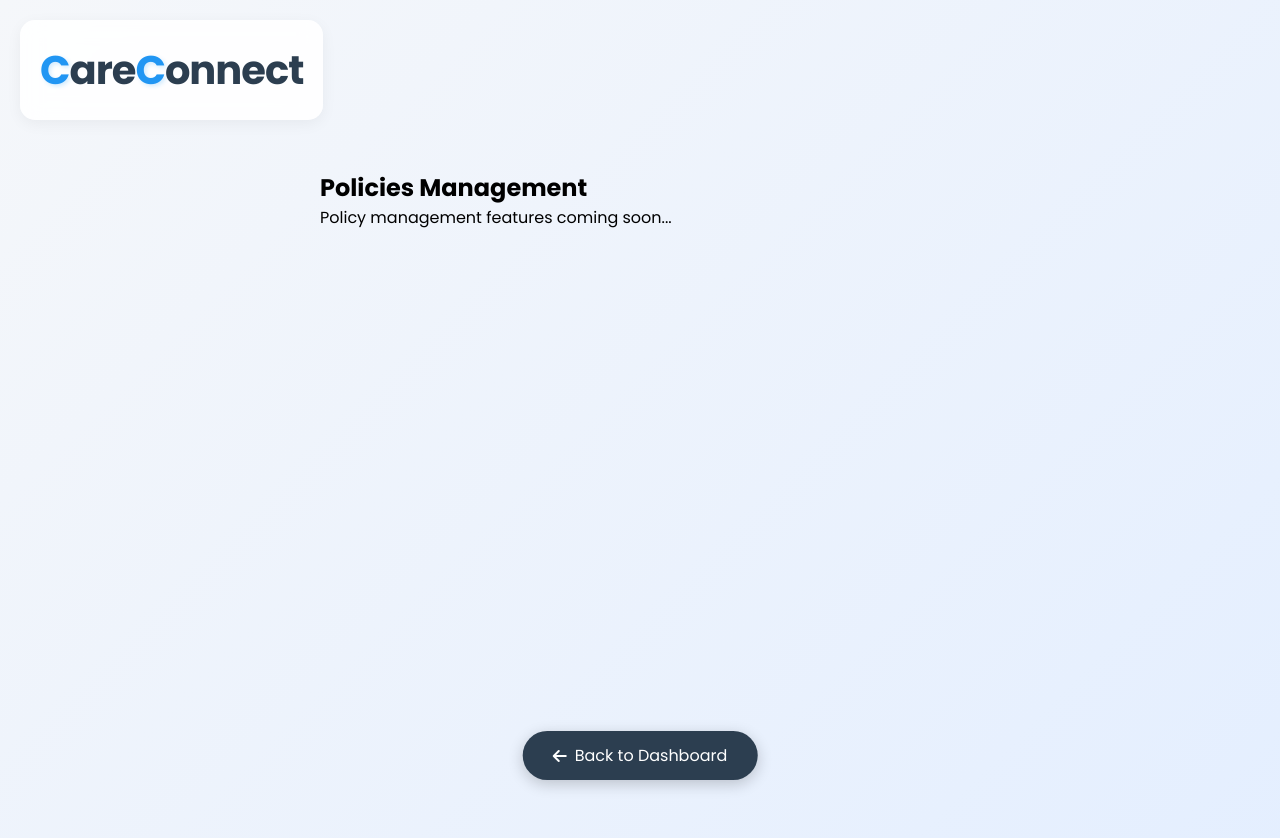
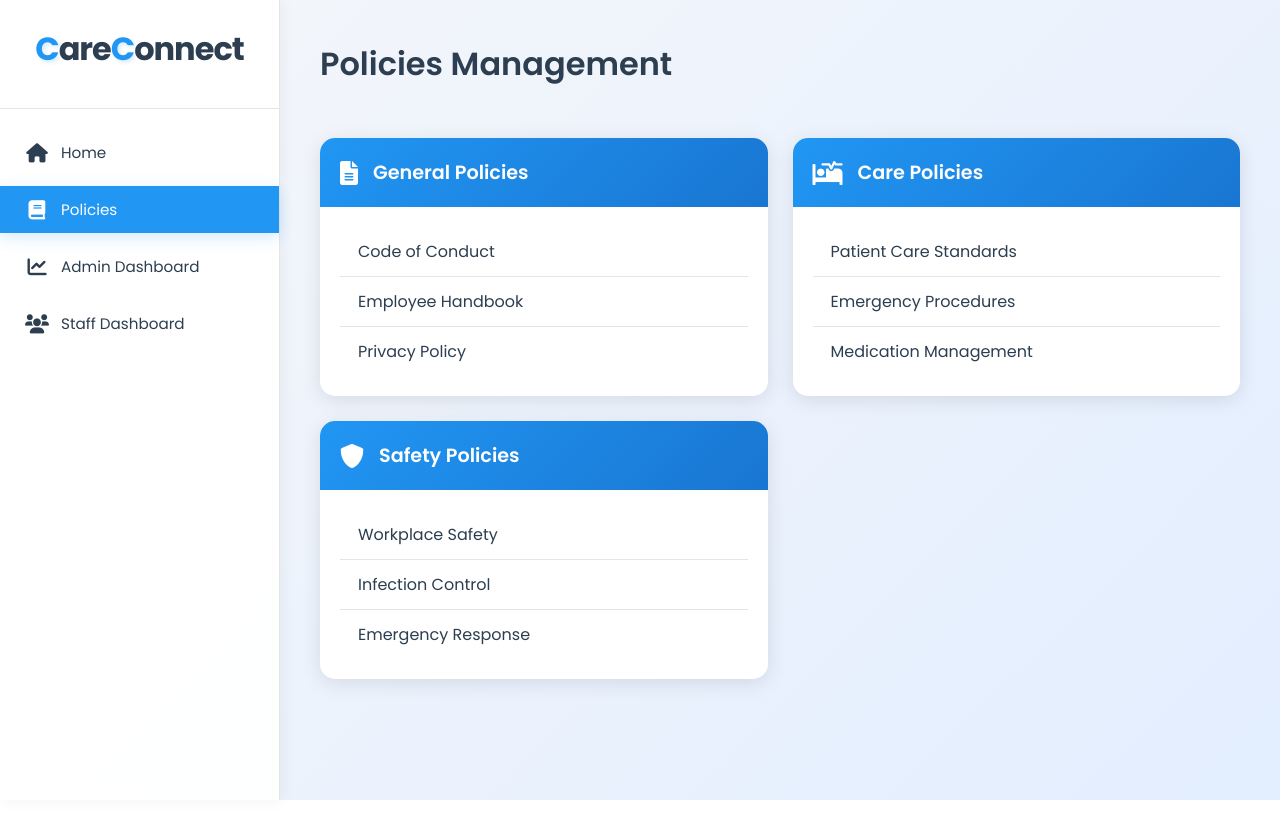
Before and after one commit to D-sumanth/careconnect_2, a website: page public/policies.html in a window 1280 px wide. After the commit the page ends 800 px from the top, so only its background shows below. Drawn offline with Linux system fonts and the light colour scheme; no server answers.

Commit message:
updated navigation bar in policies.html approved 1

```diff
--- /dev/null
+++ b/public/css/policies.css
@@ -0,0 +1,149 @@
+/* policies.css */
+body {
+  margin: 0;
+  padding: 0;
+  background: linear-gradient(135deg, #f5f7fa 0%, #e3eeff 100%);
+  min-height: 100vh;
+  font-family: "Poppins", sans-serif;
+}
+
+.main-content {
+  margin-left: 280px;
+  padding: 20px;
+  min-height: 100vh;
+}
+
+.policies-container {
+  padding: 20px;
+}
+
+.policy-section h2 {
+  color: #2c3e50;
+  margin-bottom: 30px;
+  font-size: 2rem;
+  font-weight: 600;
+}
+
+.policy-cards {
+  display: grid;
+  grid-template-columns: repeat(auto-fit, minmax(300px, 1fr));
+  gap: 25px;
+  padding: 20px 0;
+}
+
+.policy-card {
+  background: white;
+  border-radius: 15px;
+  box-shadow: 0 4px 20px rgba(0, 0, 0, 0.1);
+  overflow: hidden;
+  transition: transform 0.3s ease, box-shadow 0.3s ease;
+  animation: fadeInUp 0.6s ease backwards;
+}
+
+.policy-card:hover {
+  transform: translateY(-5px);
+  box-shadow: 0 6px 25px rgba(0, 0, 0, 0.15);
+}
+
+.policy-header {
+  background: linear-gradient(135deg, #2196f3 0%, #1976d2 100%);
+  color: white;
+  padding: 20px;
+  display: flex;
+  align-items: center;
+  gap: 15px;
+}
+
+.policy-header i {
+  font-size: 1.5rem;
+}
+
+.policy-header h3 {
+  margin: 0;
+  font-size: 1.2rem;
+  font-weight: 600;
+}
+
+.policy-content {
+  padding: 20px;
+}
+
+.policy-content ul {
+  list-style: none;
+  padding: 0;
+  margin: 0;
+}
+
+.policy-content li {
+  padding: 12px 0;
+  border-bottom: 1px solid rgba(0, 0, 0, 0.1);
+  color: #2c3e50;
+  cursor: pointer;
+  transition: color 0.3s ease;
+  display: flex;
+  align-items: center;
+}
+
+.policy-content li:last-child {
+  border-bottom: none;
+}
+
+.policy-content li:hover {
+  color: #2196f3;
+}
+
+.policy-content li::before {
+  content: '\f0da';
+  font-family: 'Font Awesome 5 Free';
+  font-weight: 900;
+  margin-right: 10px;
+  color: #2196f3;
+  opacity: 0;
+  transition: opacity 0.3s ease;
+}
+
+.policy-content li:hover::before {
+  opacity: 1;
+}
+
+/* Animation delays for cards */
+.policy-card:nth-child(1) { animation-delay: 0.2s; }
+.policy-card:nth-child(2) { animation-delay: 0.4s; }
+.policy-card:nth-child(3) { animation-delay: 0.6s; }
+
+@keyframes fadeInUp {
+  from {
+    opacity: 0;
+    transform: translateY(20px);
+  }
+  to {
+    opacity: 1;
+    transform: translateY(0);
+  }
+}
+
+/* Responsive Design */
+@media (max-width: 768px) {
+  .main-content {
+    margin-left: 0;
+    padding: 15px;
+  }
+
+  .policy-section h2 {
+    font-size: 1.5rem;
+    margin-bottom: 20px;
+  }
+
+  .policy-cards {
+    grid-template-columns: 1fr;
+    gap: 20px;
+  }
+
+  .policy-header {
+    padding: 15px;
+  }
+
+  .policy-header h3 {
+    font-size: 1.1rem;
+  }
+}
--- a/public/policies.html
+++ b/public/policies.html
@@ -1,36 +1,109 @@
 <!DOCTYPE html>
 <html lang="en">
   <head>
-    <meta charset="UTF-8">
-    <meta name="viewport" content="width=device-width, initial-scale=1.0">
+    <meta charset="UTF-8" />
+    <meta name="viewport" content="width=device-width, initial-scale=1.0" />
     <title>Policies Management - CareConnect</title>
-    <link rel="stylesheet" href="https://cdnjs.cloudflare.com/ajax/libs/font-awesome/6.0.0/css/all.min.css">
-    <link href="https://fonts.googleapis.com/css2?family=Poppins:wght@400;600;700&display=swap" rel="stylesheet">
-    <link rel="stylesheet" href="/css/common.css">
-    <link rel="stylesheet" href="/css/dashboard.css">
-    <link rel="stylesheet" href="/css/header-controls.css">
+    <link
+      rel="stylesheet"
+      href="https://cdnjs.cloudflare.com/ajax/libs/font-awesome/6.0.0/css/all.min.css"
+    />
+    <link
+      href="https://fonts.googleapis.com/css2?family=Poppins:wght@400;600;700&display=swap"
+      rel="stylesheet"
+    />
+    <link rel="stylesheet" href="/css/common.css" />
+    <link rel="stylesheet" href="/css/vertical-nav.css" />
+    <link rel="stylesheet" href="/css/policies.css" />
   </head>
   <body>
-    <div class="top-container">
+    <div class="sidebar">
       <header>
         <h1 class="logo">
           <span class="blue-c">C</span>are<span class="blue-c">C</span>onnect
         </h1>
       </header>
+
+      <nav class="vertical-nav">
+        <ul>
+          <li>
+            <a href="index.html">
+              <i class="fas fa-home"></i>
+              <span>Home</span>
+            </a>
+          </li>
+          <li>
+            <a href="policies.html" class="active">
+              <i class="fas fa-book"></i>
+              <span>Policies</span>
+            </a>
+          </li>
+          <li>
+            <a href="dashboard.html">
+              <i class="fas fa-chart-line"></i>
+              <span>Admin Dashboard</span>
+            </a>
+          </li>
+          <li>
+            <a href="staff-dashboard.html">
+              <i class="fas fa-users"></i>
+              <span>Staff Dashboard</span>
+            </a>
+          </li>
+        </ul>
+      </nav>
     </div>
 
     <div class="main-content">
-      <h2>Policies Management</h2>
       <div class="policies-container">
-        <!-- Content for policies management will be added here -->
-        <p>Policy management features coming soon...</p>
+        <div class="policy-section">
+          <h2>Policies Management</h2>
+          <div class="policy-cards">
+            <div class="policy-card">
+              <div class="policy-header">
+                <i class="fas fa-file-alt"></i>
+                <h3>General Policies</h3>
+              </div>
+              <div class="policy-content">
+                <ul>
+                  <li>Code of Conduct</li>
+                  <li>Employee Handbook</li>
+                  <li>Privacy Policy</li>
+                </ul>
+              </div>
+            </div>
+
+            <div class="policy-card">
+              <div class="policy-header">
+                <i class="fas fa-procedures"></i>
+                <h3>Care Policies</h3>
+              </div>
+              <div class="policy-content">
+                <ul>
+                  <li>Patient Care Standards</li>
+                  <li>Emergency Procedures</li>
+                  <li>Medication Management</li>
+                </ul>
+              </div>
+            </div>
+
+            <div class="policy-card">
+              <div class="policy-header">
+                <i class="fas fa-shield-alt"></i>
+                <h3>Safety Policies</h3>
+              </div>
+              <div class="policy-content">
+                <ul>
+                  <li>Workplace Safety</li>
+                  <li>Infection Control</li>
+                  <li>Emergency Response</li>
+                </ul>
+              </div>
+            </div>
+          </div>
+        </div>
       </div>
     </div>
-
-    <a href="dashboard.html" class="back-button">
-      <i class="fas fa-arrow-left"></i>
-      Back to Dashboard
-    </a>
 
     <script src="/js/shared.js"></script>
   </body>
```
Also changed, not shown: public/dashboard.html (+4 -4 lines), public/index.html (+10 -18 lines).
